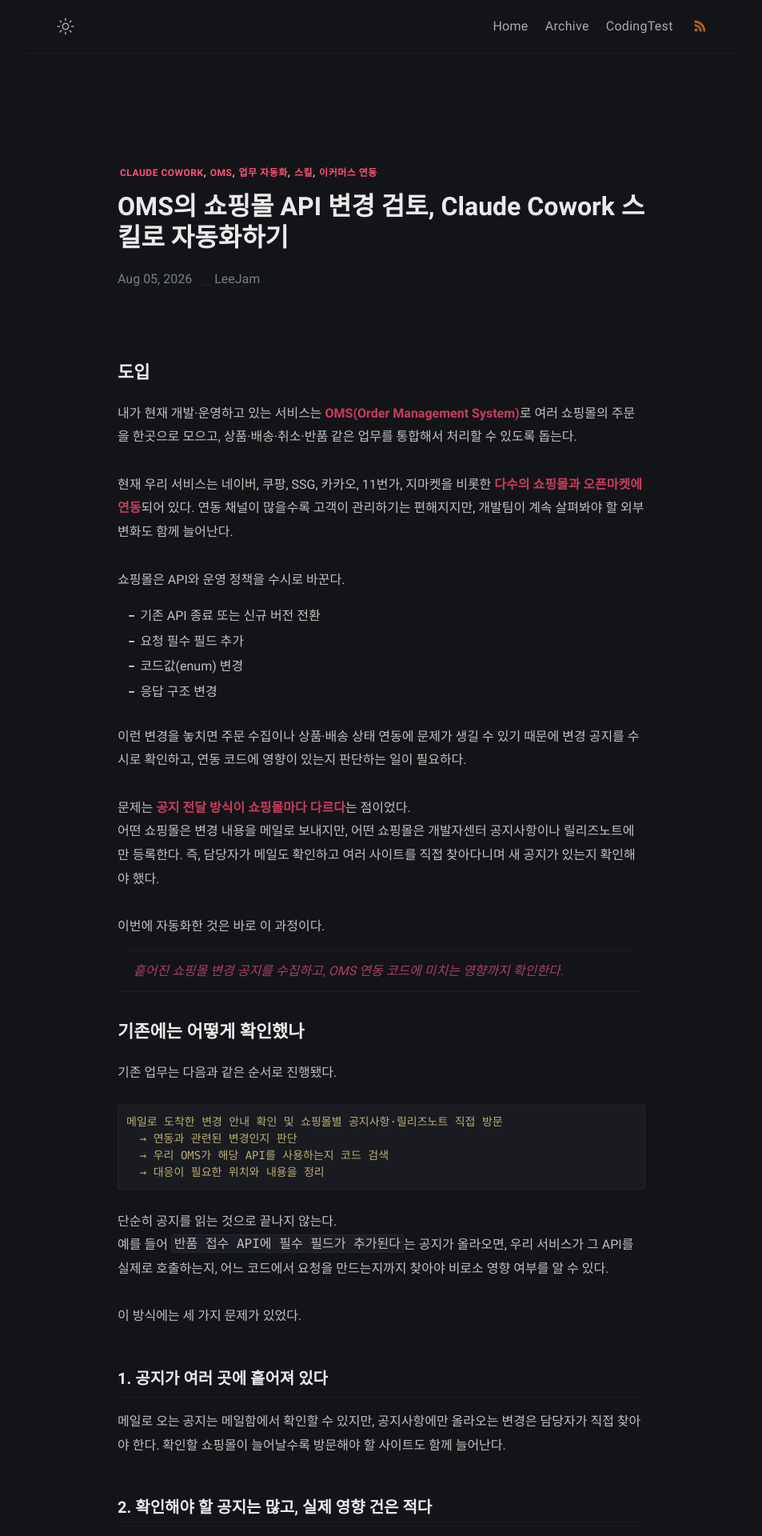
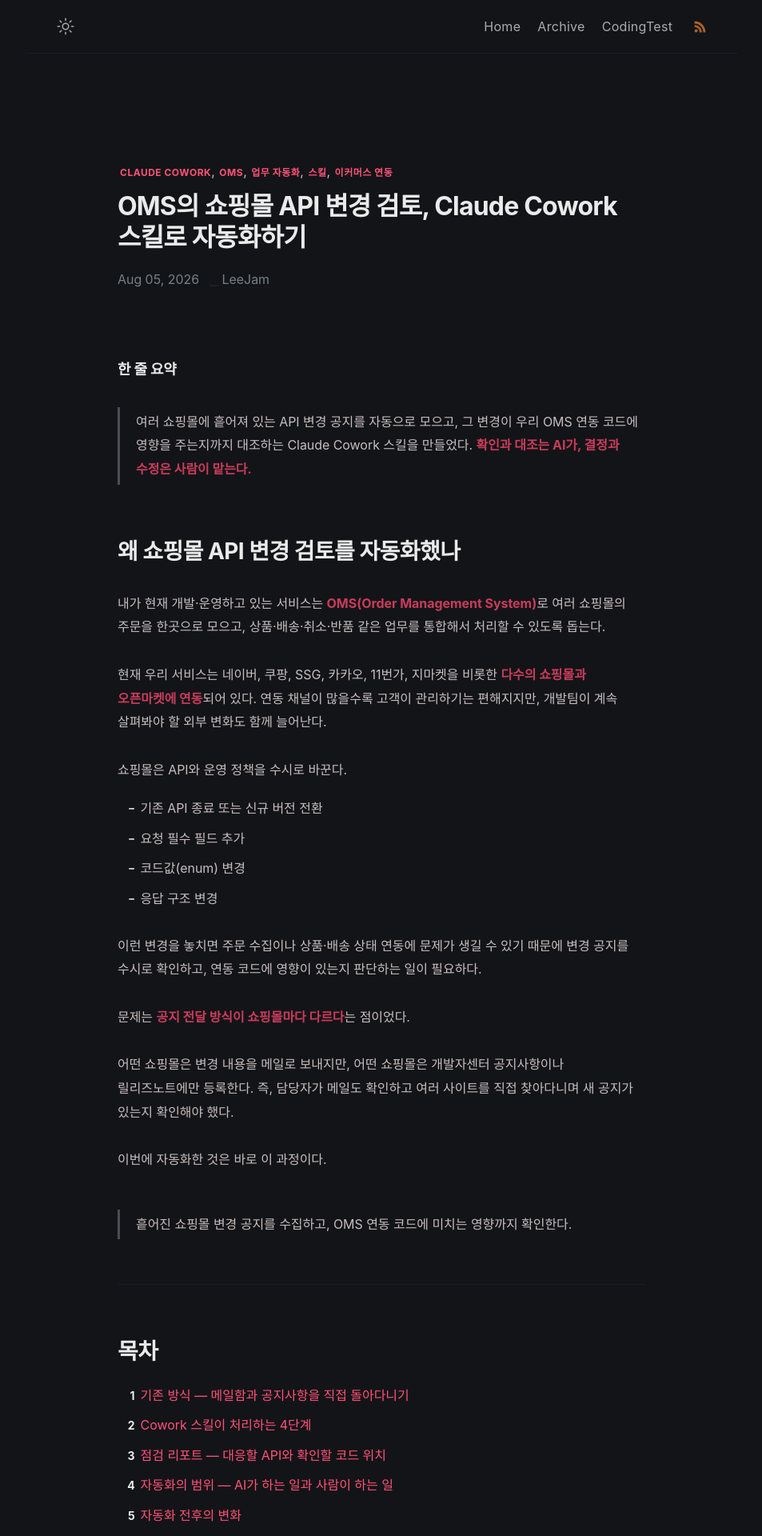
Before and after one commit to LeeJams/LeeJams.github.io, a Jekyll site: the page built from _posts/ai/2026-08-05-cowork-automation-skills.md, in a window 1280 px wide. Shown: the top 1920 px of the page at 80% size, without its empty margins (163-1116 px from the left). Built offline with Jekyll 4.4.1, drawn with Linux system fonts in a browser that asks for light colours; some web fonts are replaced; comment, search, counter and statistics services are not loaded; some of the changed text lies outside the part shown.

Commit message:
가독성을 위해 CSS 수정

````diff
--- a/_posts/ai/2026-08-05-cowork-automation-skills.md
+++ b/_posts/ai/2026-08-05-cowork-automation-skills.md
@@ -5,7 +5,11 @@ tags: [Claude Cowork, OMS, 업무 자동화, 스킬, 이커머스 연동]
 category: ["AI"]
 ---
 
-## 도입
+#### 한 줄 요약
+
+> 여러 쇼핑몰에 흩어져 있는 API 변경 공지를 자동으로 모으고, 그 변경이 우리 OMS 연동 코드에 영향을 주는지까지 대조하는 Claude Cowork 스킬을 만들었다. **확인과 대조는 AI가, 결정과 수정은 사람이 맡는다.**
+
+## 왜 쇼핑몰 API 변경 검토를 자동화했나
 
 내가 현재 개발·운영하고 있는 서비스는 **OMS(Order Management System)**로 여러 쇼핑몰의 주문을 한곳으로 모으고, 상품·배송·취소·반품 같은 업무를 통합해서 처리할 수 있도록 돕는다.
 
@@ -20,7 +24,8 @@ category: ["AI"]
 
 이런 변경을 놓치면 주문 수집이나 상품·배송 상태 연동에 문제가 생길 수 있기 때문에 변경 공지를 수시로 확인하고, 연동 코드에 영향이 있는지 판단하는 일이 필요하다.
 
-문제는 **공지 전달 방식이 쇼핑몰마다 다르다**는 점이었다.<br/>
+문제는 **공지 전달 방식이 쇼핑몰마다 다르다**는 점이었다.
+
 어떤 쇼핑몰은 변경 내용을 메일로 보내지만, 어떤 쇼핑몰은 개발자센터 공지사항이나 릴리즈노트에만 등록한다. 즉, 담당자가 메일도 확인하고 여러 사이트를 직접 찾아다니며 새 공지가 있는지 확인해야 했다.
 
 이번에 자동화한 것은 바로 이 과정이다.
@@ -29,7 +34,19 @@ category: ["AI"]
 
 ---
 
-## 기존에는 어떻게 확인했나
+## 목차
+
+1. [기존 방식 — 메일함과 공지사항을 직접 돌아다니기](#기존-방식--메일함과-공지사항을-직접-돌아다니기)
+2. [Cowork 스킬이 처리하는 4단계](#cowork-스킬이-처리하는-4단계)
+3. [점검 리포트 — 대응할 API와 확인할 코드 위치](#점검-리포트--대응할-api와-확인할-코드-위치)
+4. [자동화의 범위 — AI가 하는 일과 사람이 하는 일](#자동화의-범위--ai가-하는-일과-사람이-하는-일)
+5. [자동화 전후의 변화](#자동화-전후의-변화)
+6. [남은 과제](#남은-과제)
+7. [마치며 — 확인과 대조는 자동화, 결정은 사람](#마치며--확인과-대조는-자동화-결정은-사람)
+
+---
+
+## 기존 방식 — 메일함과 공지사항을 직접 돌아다니기
 
 기존 업무는 다음과 같은 순서로 진행됐다.
 
@@ -40,7 +57,8 @@ category: ["AI"]
   → 대응이 필요한 위치와 내용을 정리
 ```
 
-단순히 공지를 읽는 것으로 끝나지 않는다.<br/>
+단순히 공지를 읽는 것으로 끝나지 않는다.
+
 예를 들어 `반품 접수 API에 필수 필드가 추가된다`는 공지가 올라오면, 우리 서비스가 그 API를 실제로 호출하는지, 어느 코드에서 요청을 만드는지까지 찾아야 비로소 영향 여부를 알 수 있다.
 
 이 방식에는 세 가지 문제가 있었다.
@@ -57,11 +75,11 @@ category: ["AI"]
 
 API 변경 공지를 찾은 뒤에는 연동 레포에서 사용 여부와 위치를 다시 확인해야 한다. 이 과정을 놓치거나 늦게 처리하면 주문·상품 연동 장애로 이어질 수 있다.
 
-결국 사람이 많은 시간을 쓴 곳은 최종 판단보다 **판단해야 할 공지를 찾고, 관련 코드를 대조하는 과정**이었다.
+결국 사람이 많은 시간을 쓴 곳은 최종 판단이 아니라, 판단해야 할 **공지를 찾고** 관련 **코드를 대조하는** 과정이었다.
 
 ---
 
-## 무엇을 자동화했나
+## Cowork 스킬이 처리하는 4단계
 
 Claude Cowork 스킬은 변경 공지 확인부터 코드 영향 점검까지 네 단계로 수행한다.
 
@@ -93,15 +111,17 @@ Claude Cowork 스킬은 변경 공지 확인부터 코드 영향 점검까지
 - **확인 불가** — 공지 내용만으로 결론을 내릴 수 없는 경우
 - **스킵** — 연동과 무관해 제외한 경우
 
-이 자동화에서 가장 중요한 원칙은 **추측하지 않는 것**이다.<br/>
+이 자동화에서 가장 중요한 원칙은 **추측하지 않는 것**이다.
+
 영향 여부를 확정할 근거가 부족하면 괜찮을 것이라고 넘기지 않고 `확인 불가`로 분리한다. 그래야 담당자가 추가로 확인해야 할 항목이 명확해지고, 리포트 전체를 다시 검증하는 일을 줄일 수 있다.
 
 ---
 
-## 리포트는 무엇을 보여주나
+## 점검 리포트 — 대응할 API와 확인할 코드 위치
 
-리포트의 목적은 공지를 요약하는 데 있지 않다.<br/>
-담당자가 **어떤 변경에 대응해야 하고, 코드를 어디서 확인해야 하는지** 바로 알 수 있어야 한다.
+리포트의 목적은 공지를 요약하는 데 있지 않다.
+
+담당자가 **어떤 변경에 대응할지**, 그리고 **코드를 어디서 확인할지** 바로 알 수 있어야 한다.
 
 ```text
 공지 기반 연동 점검 리포트
@@ -132,7 +152,7 @@ Claude Cowork 스킬은 변경 공지 확인부터 코드 영향 점검까지
 
 ---
 
-## 자동화의 범위
+## 자동화의 범위 — AI가 하는 일과 사람이 하는 일
 
 이번 자동화는 공지를 찾고 영향 가능성이 있는 코드를 알려주는 데까지만 담당한다.
 
@@ -158,7 +178,8 @@ OMS의 주문·배송·정산 연동은 잘못 수정했을 때 영향이 크다
 | API 사용 여부와 위치를 수작업 검색 | 연동 레포에서 사용 여부와 위치를 자동 대조 |
 | 확인 작업부터 사람이 시작          | 사람은 최종 판단과 수정에 집중             |
 
-가장 큰 변화는 단순한 시간 절감보다 **사람이 업무를 시작하는 지점이 달라졌다는 것**이다.<br/>
+가장 큰 변화는 시간 절감이 아니라, 사람이 **업무를 시작하는 지점**이 달라졌다는 것이다.
+
 이전에는 새 공지가 있는지 찾는 일부터 시작했다면, 이제는 정리된 영향 후보를 보고 대응 여부를 판단하는 일부터 시작한다.
 
 ---
@@ -174,16 +195,14 @@ OMS의 주문·배송·정산 연동은 잘못 수정했을 때 영향이 크다
 
 ---
 
-## 마치며
+## 마치며 — 확인과 대조는 자동화, 결정은 사람
 
-이번에 자동화한 핵심은 쇼핑몰의 변경 자체가 아니라, **변경사항을 찾아 우리 OMS에 미치는 영향을 검토하는 과정**이다.
+이번에 자동화한 핵심은 쇼핑몰의 변경 자체가 아니라, 그 변경을 찾아 **OMS에 미치는 영향을 검토하는 과정**이다.
 
 여러 외부 쇼핑몰과 연결되는 OMS에서는 API 변경을 피할 수 없다. 하지만 메일함과 공지사항을 돌아다니며 변경을 찾고, 관련 코드를 반복해서 검색하는 일까지 계속 사람이 할 필요는 없다.
 
-공지는 AI가 모으고, 연동 영향 후보도 AI가 대조한다.<br/>
-사람은 근거가 정리된 결과를 바탕으로 결정하고 수정한다.
+공지는 AI가 모으고, 연동 영향 후보도 AI가 대조한다. 사람은 근거가 정리된 결과를 바탕으로 결정하고 수정한다.
 
-**확인과 대조는 자동화하고, 결정은 사람에게 남기는 것.**<br/>
-이번 자동화에서 정한 가장 중요한 기준이다.
+**확인과 대조는 자동화하고, 결정은 사람에게 남기는 것.** 이번 자동화에서 정한 가장 중요한 기준이다.
 
 피드백은 언제나 환영입니다.
--- a/_sass/klise/_base.scss
+++ b/_sass/klise/_base.scss
@@ -84,9 +84,11 @@ b {
 
 // horizontal rule
 hr {
-  border-bottom: 0;
-  border-style: solid;
-  border-color: $light;
+  height: 0;
+  border: 0;
+  border-top: 1px solid $light;
+  // 섹션 구분선은 앞뒤로 충분히 떨어져야 '분리' 신호로 읽힌다.
+  margin: 56px 0;
 }
 
 // kbd tag
@@ -177,8 +179,9 @@ ol {
 }
 
 li {
-  padding-bottom: 1px;
-  padding-top: 1px;
+  // 항목 사이가 1px이면 불릿 목록이 한 덩어리로 뭉쳐 보인다.
+  padding-bottom: 4px;
+  padding-top: 4px;
 
   &:before {
     color: $black;
@@ -253,19 +256,27 @@ em {
 
 // Blockquotes
 blockquote {
-  color: $gray;
-  font-style: italic;
-  opacity: 0.9;
-  border-top: 1px solid $light;
-  border-bottom: 1px solid $light;
-  padding: 10px;
-  margin-left: 10px;
-  margin-right: 10px;
+  // 한글 이탤릭은 가짜 기울임으로 렌더링되어 자획이 뭉갠다.
+  font-style: normal;
+  // 인용문은 대개 글의 한 줄 요약이므로 본문과 같은 대비를 유지한다.
+  color: $text-base-color;
+  opacity: 1;
+  border-top: 0;
+  border-bottom: 0;
+  border-left: 3px solid $smoke;
+  padding: 4px 0 4px 20px;
+  margin: 32px 0; // 8 x 4
   font-size: 1em;
 
   > :last-child {
     margin-bottom: 0;
     margin-top: 0;
+  }
+
+  // .page-content > p 의 상하 패딩이 인용문 안에서는 과해 보인다.
+  > p {
+    padding-top: 0 !important;
+    padding-bottom: 0 !important;
   }
 }
 
@@ -321,8 +332,11 @@ sup {
 table {
   width: 100%;
   margin-top: $spacing-half;
+  margin-bottom: $spacing-half;
   border-collapse: collapse;
-  font-size: $small-font-size;
+  // 표는 대개 글의 결론을 압축한 블록이다. 너무 작으면 가장 중요한 내용이 가장 안 읽힌다.
+  font-size: $medium-font-size;
+  line-height: 1.6;
 
   thead {
     font-weight: $bold-weight;
@@ -334,7 +348,25 @@ table {
   td,
   tr {
     border: 1px solid $light;
-    padding: 2px 7px;
+    // 기존 2px 상하 패딩은 셀 내용이 테두리에 붙어 답답했다.
+    padding: 10px 14px;
+    vertical-align: top;
+  }
+
+  thead th {
+    padding-top: 12px;
+    padding-bottom: 12px;
+    text-align: left;
+  }
+
+  @include media-query($on-mobile) {
+    font-size: $small-font-size;
+
+    th,
+    td,
+    tr {
+      padding: 8px 10px;
+    }
   }
 }
 
--- a/_sass/klise/_dark.scss
+++ b/_sass/klise/_dark.scss
@@ -38,8 +38,9 @@ body[data-theme="dark"] {
       }
     }
 
-    h3 {
-      border-color: $dark-light;
+    // h3의 구분선은 라이트/다크 모두 제거했다. (h2와의 위계 역전 방지)
+    figcaption {
+      color: $dark-gray;
     }
     h1,
     h2,
@@ -110,8 +111,9 @@ body[data-theme="dark"] {
 
   // Blockquote
   blockquote {
-    color: #bb4177;
-    border-color: $dark-light;
+    // 기존 #bb4177은 본문 대비가 낮았다. 라이트 모드와 같이 본문 대비를 유지한다.
+    color: $dark-text-base-color;
+    border-color: $dark-smoke;
   }
 
   // Strong, Bold
--- a/_sass/klise/_post.scss
+++ b/_sass/klise/_post.scss
@@ -71,6 +71,11 @@
 .page-content {
   padding-top: 8px;
 
+  // 한글은 어절 단위로 줄바꿈해야 좌측 라인 스캔(F 패턴)이 끊기지 않는다.
+  word-break: keep-all;
+  overflow-wrap: break-word;
+  letter-spacing: -0.003em;
+
   iframe {
     text-align: center;
   }
@@ -81,9 +86,15 @@
     }
 
     figcaption {
-      margin-top: 5px;
-      font-style: italic;
+      margin-top: 8px;
+      // 한글엔 이탤릭 자족이 없어 가짜 기울임(synthetic oblique)으로 자획이 뭉갠다.
+      font-style: normal;
       font-size: $small-font-size;
+      // 작은 글자는 Regular이면 획이 뭉쳐 보이므로 Medium으로 올린다.
+      font-weight: 500;
+      line-height: 1.7;
+      color: $gray;
+      text-align: center;
     }
   }
 
@@ -139,8 +150,10 @@
   h6 {
     color: $black;
     font-weight: $bold-weight;
+    // 개별 레벨에서 재정의한다. (제목 위 여백 > 제목 아래 여백 원칙)
     margin-top: $spacing-full;
     margin-bottom: 0;
+    letter-spacing: -0.02em;
 
     &:hover {
       .anchor-head {
@@ -164,30 +177,81 @@
     }
   }
 
+  // 본문 16px 기준 타입 스케일.
+  // 여백은 8의 배수로 맞추고, 항상 "위 여백 > 아래 여백"이 되게 해
+  // 제목이 아래 본문과 한 덩어리로 묶이도록 한다.
   h1 {
-    @include relative-font-size(1.5);
+    @include relative-font-size(2); // 32px
+    line-height: 1.3;
+    letter-spacing: -0.025em;
+    margin-top: 72px;
+    margin-bottom: 16px;
   }
 
   h2 {
-    @include relative-font-size(1.375);
+    @include relative-font-size(1.75); // 28px
+    line-height: 1.4;
+    margin-top: 64px; // 8 x 8
+    margin-bottom: 16px; // 8 x 2
   }
 
   h3 {
-    @include relative-font-size(1.25);
-    border-bottom: 1px solid $light;
-    padding-bottom: 4px;
+    @include relative-font-size(1.3125); // 21px
+    line-height: 1.5;
+    letter-spacing: -0.015em;
+    // 구분선을 h3에 두면 h2보다 시각적으로 무거워져 위계가 역전된다.
+    border-bottom: 0;
+    padding-bottom: 0;
+    margin-top: 40px; // 8 x 5
+    margin-bottom: 8px; // 8 x 1
   }
 
   h4 {
-    @include relative-font-size(1.25);
+    @include relative-font-size(1.125); // 18px
+    line-height: 1.6;
+    letter-spacing: -0.01em;
+    margin-top: 32px; // 8 x 4
+    margin-bottom: 8px;
   }
 
   h5 {
     @include relative-font-size(1);
+    margin-top: 24px;
+    margin-bottom: 8px;
   }
 
   h6 {
     @include relative-font-size(0.875);
+    color: $gray;
+    margin-top: 24px;
+    margin-bottom: 8px;
+  }
+
+  // 제목 바로 뒤에 오는 리스트도 본문과 같은 간격을 갖도록 맞춘다.
+  h2 + ul,
+  h2 + ol,
+  h3 + ul,
+  h3 + ol,
+  h4 + ul,
+  h4 + ol {
+    margin-top: 0;
+  }
+
+  @include media-query($on-mobile) {
+    h1 {
+      @include relative-font-size(1.75); // 28px
+      margin-top: 56px;
+    }
+
+    h2 {
+      @include relative-font-size(1.5); // 24px
+      margin-top: 48px;
+    }
+
+    h3 {
+      @include relative-font-size(1.25); // 20px
+      margin-top: 32px;
+    }
   }
 }
 
--- a/_sass/main.scss
+++ b/_sass/main.scss
@@ -1,6 +1,10 @@
 // Fonts preferences
-$sans-family: Roboto, sans-serif;
-$mono-family: Consolas, monospace;
+// 한글 글리프가 없는 Roboto 단독 지정은 OS별 폴백(맑은고딕/애플SD산돌고딕/NotoSansKR)을
+// 유발해 자간·행간이 기기마다 달라진다. Pretendard를 1순위로 두어 렌더링을 통일한다.
+$sans-family: "Pretendard Variable", Pretendard, -apple-system,
+  BlinkMacSystemFont, "Apple SD Gothic Neo", Roboto, "Noto Sans KR",
+  "Malgun Gothic", sans-serif;
+$mono-family: "JetBrains Mono", "D2Coding", Consolas, monospace;
 $base-font-size: 16px;
 $medium-font-size: $base-font-size * 0.938;
 $small-font-size: $base-font-size * 0.875;
````
Also changed, not shown: _includes/header.html (+9 -0 lines).
